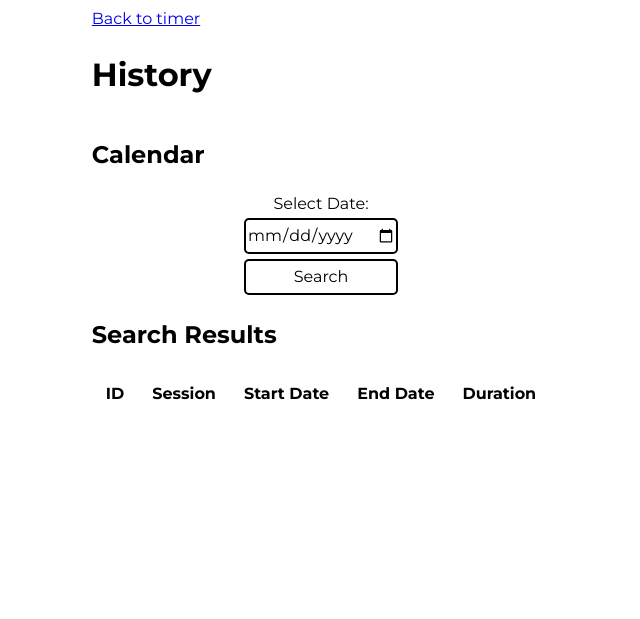
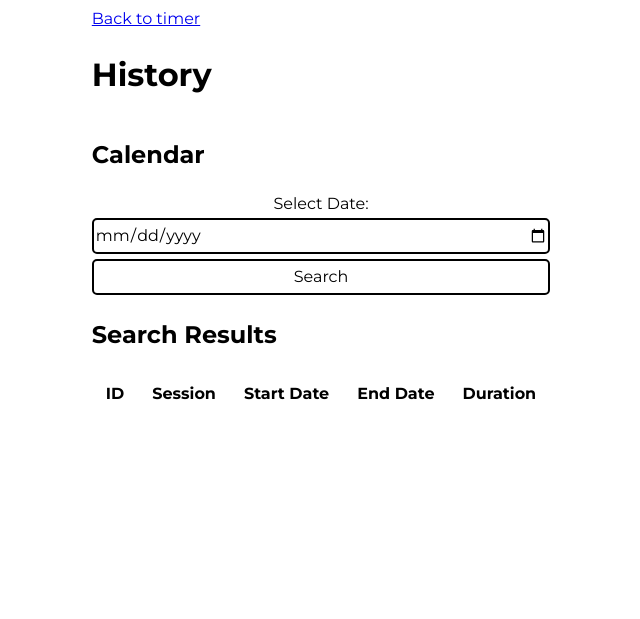
Before and after one commit to etern4lStud3nt/sessions, a Flask app: page /history in a window 1280 px wide. Shown: the part 197-816 px from the top of the page, without its empty margins (319-959 px from the left). Run offline with Flask 3, Linux system fonts and the light colour scheme; data that the repository does not hold is empty.

Commit message:
Update style of `.main-div` to `align-items: stretch`

```diff
--- a/src/static/style.css
+++ b/src/static/style.css
@@ -117,7 +117,7 @@ th, td
 {
     display: flex;
     flex-direction: column;
-    align-items: center;
+    align-items: stretch;
     gap: 5px;
 }
 
```
